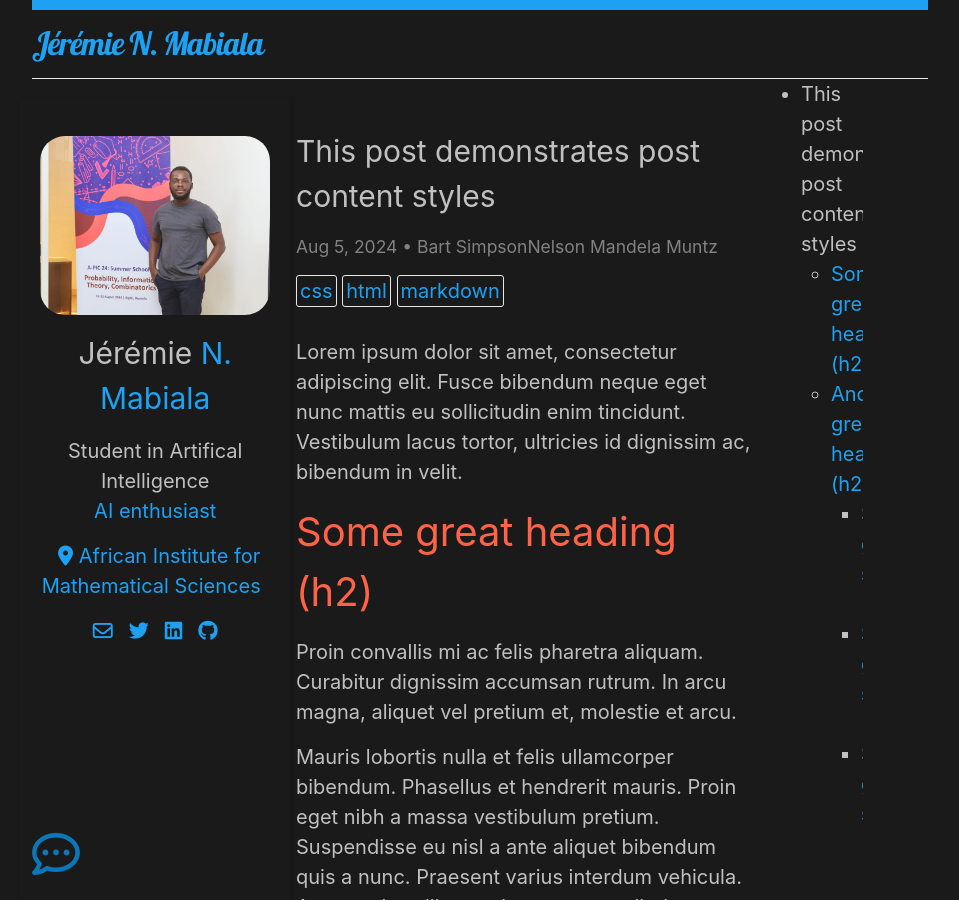
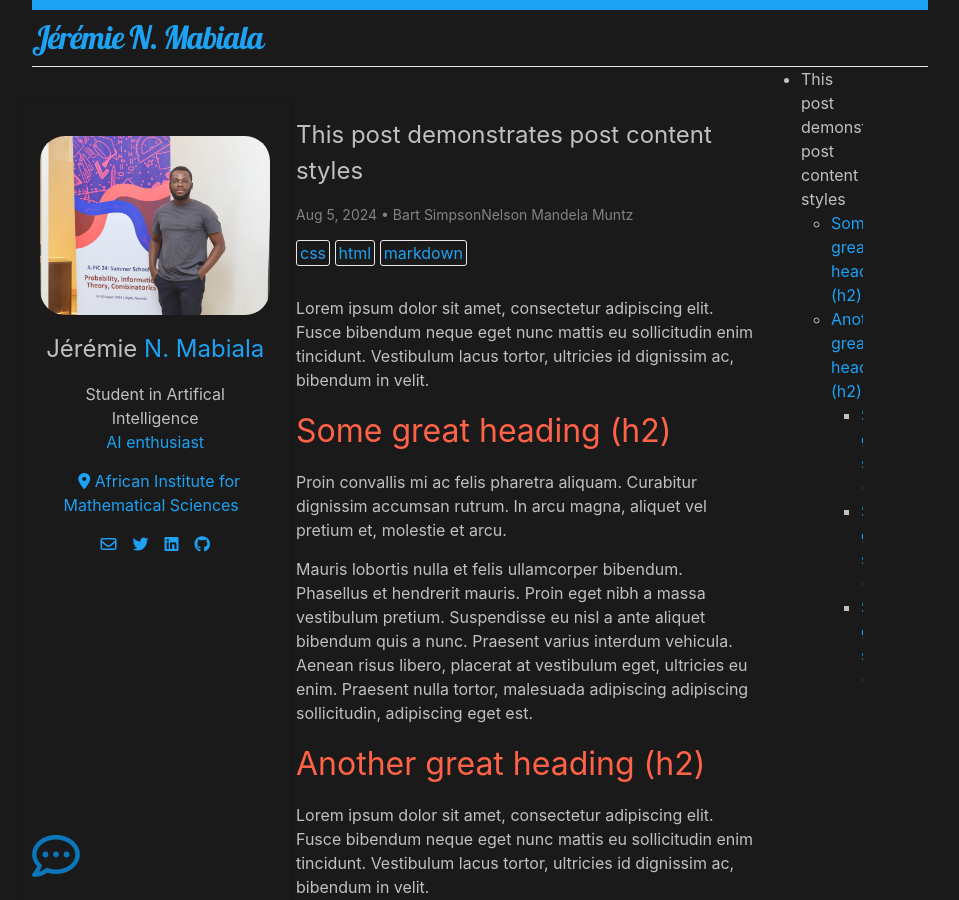
Before and after one commit to jnlandu/jnlandu.github.io, a Jekyll site: the page built from _posts/2024-08-05-this-post-demonstrates-post-content-styles.md, in a window 1280 px wide and 900 px high. Shown: the whole window, without its empty margins (160-1119 px from the left). Built offline with Jekyll 4.4.1, drawn with Linux system fonts in a browser that asks for light colours.

```diff
--- a/_sass/minima-dark.scss
+++ b/_sass/minima-dark.scss
@@ -5,7 +5,7 @@
 
 
 $base-font-family: -apple-system, BlinkMacSystemFont, "Segoe UI", Roboto, Helvetica, Arial, sans-serif, "Apple Color Emoji", "Segoe UI Emoji", "Segoe UI Symbol" !default;
-$base-font-size:   20px !default;
+$base-font-size:   16px !default;
 $base-font-weight: 400 !default;
 $small-font-size:  $base-font-size * 0.875 !default;
 $base-line-height: 1.5 !default;
```
